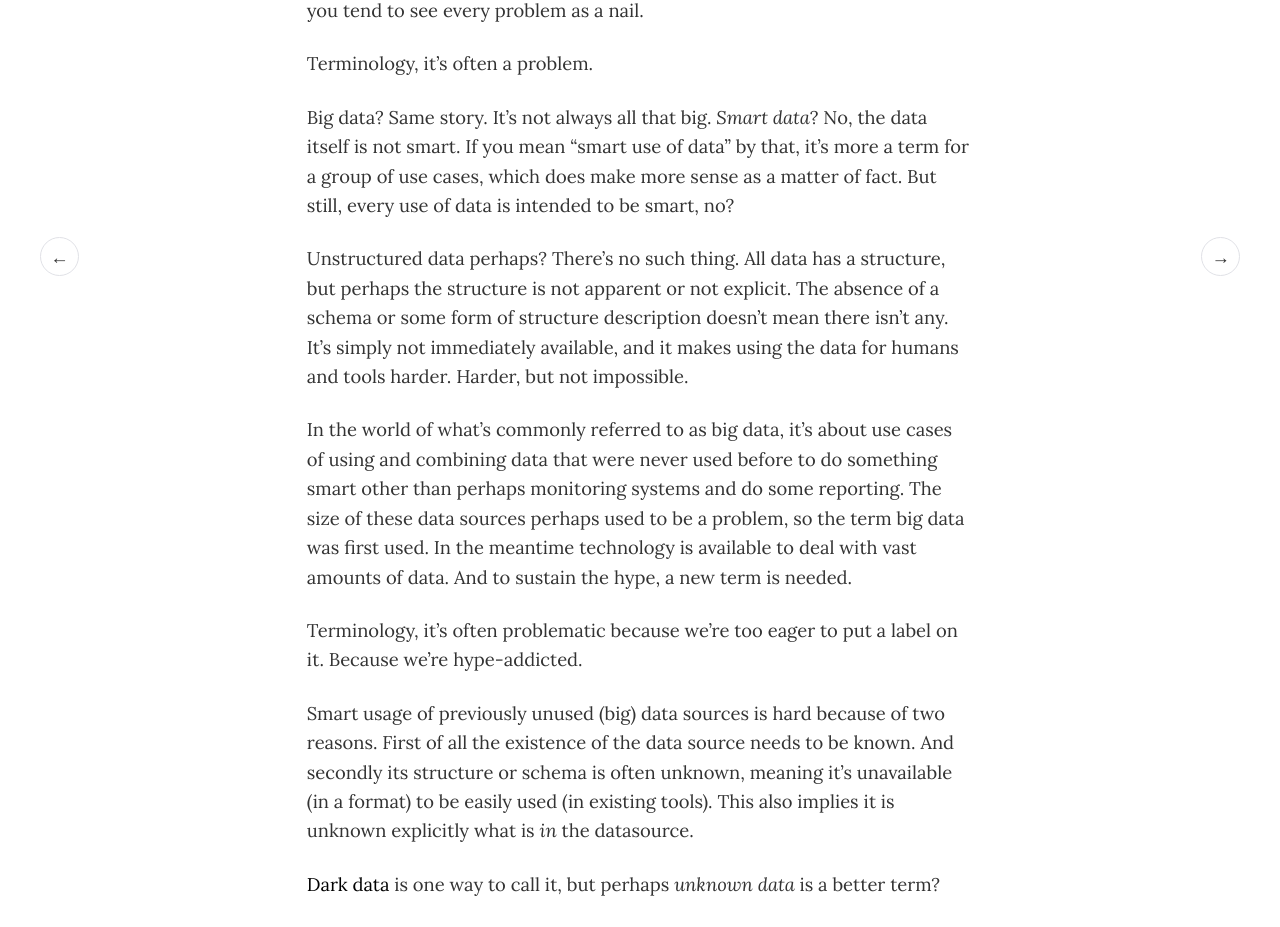
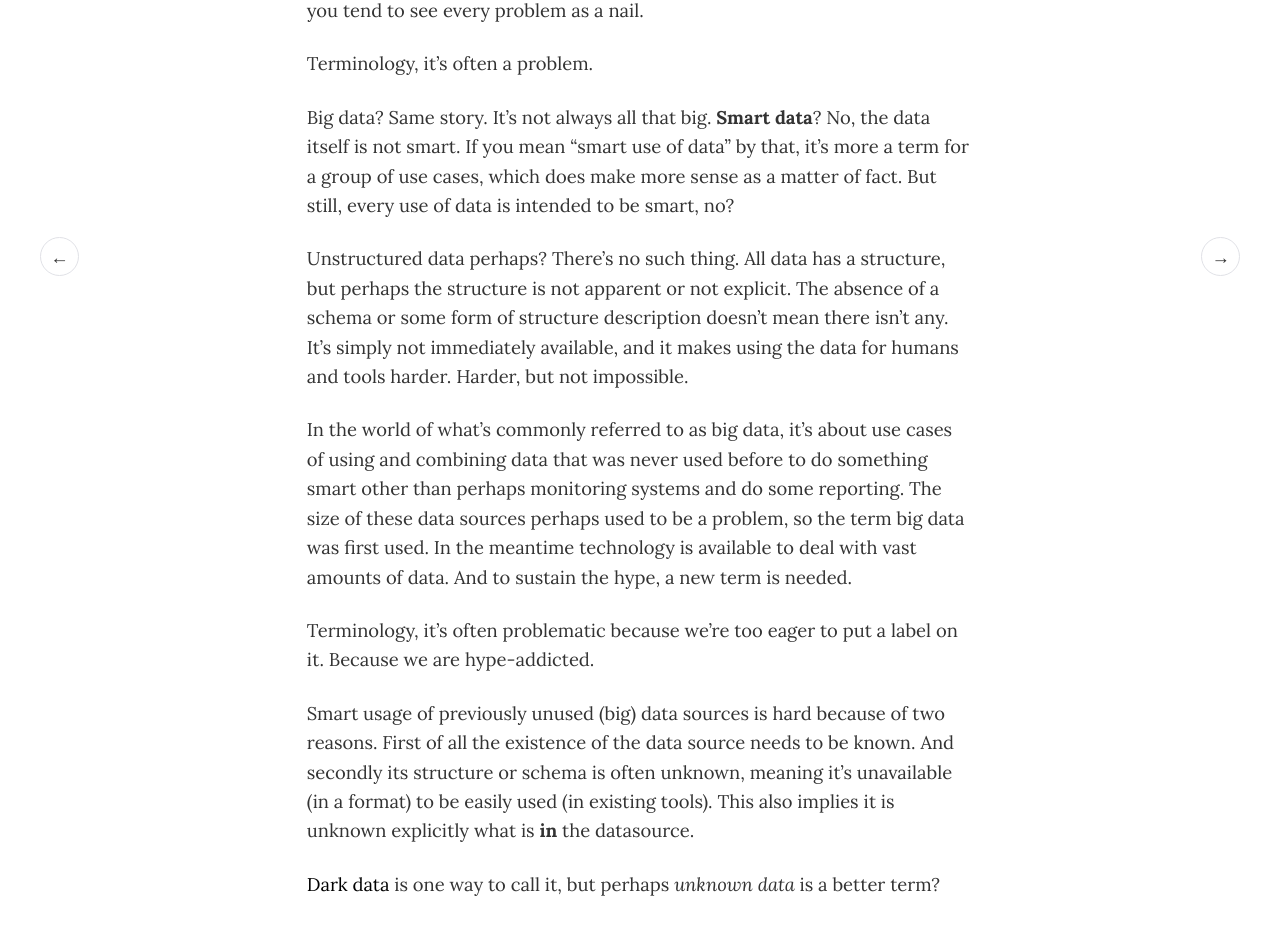
Before and after one commit to kingcontext/kingcontext.github.io, a Jekyll site: the page built from _posts/2016-05-13-introducing-unknown-data.markdown, in a window 1280 px wide. Shown: the part 587-1514 px from the top of the page. Built offline with Jekyll 4.4.1, drawn with Linux system fonts in a browser that asks for light colours; some web fonts are replaced; comment, search, counter and statistics services are not loaded.

Commit message:
new post

```diff
--- a/_posts/2016-05-13-introducing-unknown-data.markdown
+++ b/_posts/2016-05-13-introducing-unknown-data.markdown
@@ -12,15 +12,15 @@ NoSQL had to be explained afterwards as "not-only SQL", when it became clear tha
 
 Terminology, it's often a problem.
 
-Big data? Same story. It's not always all that big. *Smart data*? No, the data itself is not smart. If you mean "smart use of data" by that, it's more a term for a group of use cases, which does make more sense as a matter of fact. But still, every use of data is intended to be smart, no?
+Big data? Same story. It's not always all that big. **Smart data**? No, the data itself is not smart. If you mean "smart use of data" by that, it's more a term for a group of use cases, which does make more sense as a matter of fact. But still, every use of data is intended to be smart, no?
 
 Unstructured data perhaps? There's no such thing. All data has a structure, but perhaps the structure is not apparent or not explicit. The absence of a schema or some form of structure description doesn't mean there isn't any. It's simply not immediately available, and it makes using the data for humans and tools harder. Harder, but not impossible.
 
-In the world of what's commonly referred to as big data, it's about use cases of using and combining data that were never used before to do something smart other than perhaps monitoring systems and do some reporting. The size of these data sources perhaps used to be a problem, so the term big data was first used. In the meantime technology is available to deal with vast amounts of data. And to sustain the hype, a new term is needed.
+In the world of what's commonly referred to as big data, it's about use cases of using and combining data that was never used before to do something smart other than perhaps monitoring systems and do some reporting. The size of these data sources perhaps used to be a problem, so the term big data was first used. In the meantime technology is available to deal with vast amounts of data. And to sustain the hype, a new term is needed.
 
-Terminology, it's often problematic because we're too eager to put a label on it. Because we're hype-addicted.
+Terminology, it's often problematic because we're too eager to put a label on it. Because we are hype-addicted.
 
-Smart usage of previously unused (big) data sources is hard because of two reasons. First of all the existence of the data source needs to be known. And secondly its structure or schema is often unknown, meaning it's unavailable (in a format) to be easily used (in existing tools). This also implies it is unknown explicitly what is *in* the datasource.
+Smart usage of previously unused (big) data sources is hard because of two reasons. First of all the existence of the data source needs to be known. And secondly its structure or schema is often unknown, meaning it's unavailable (in a format) to be easily used (in existing tools). This also implies it is unknown explicitly what is **in** the datasource.
 
 [Dark data](https://en.wikipedia.org/wiki/Dark_data) is one way to call it, but perhaps *unknown data* is a better term?
 
```
